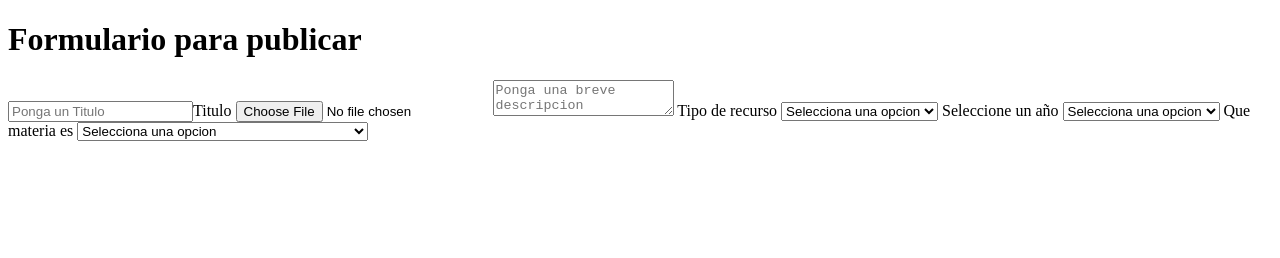
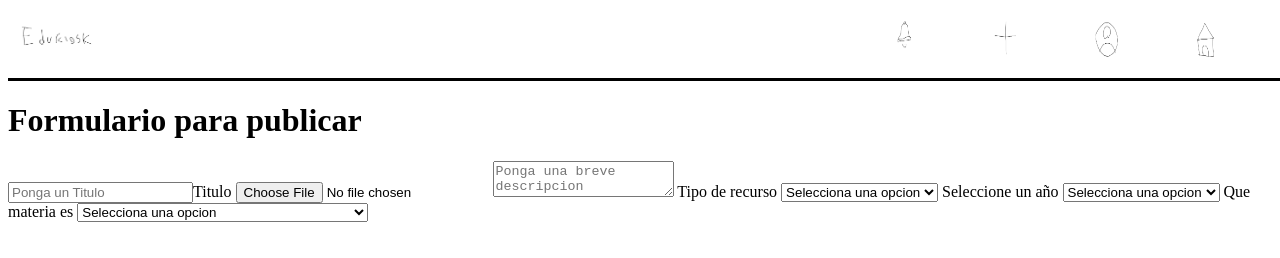
Before and after one commit to 3-TIC-ORT/proyecto-edukiosk, a plain HTML site: page Frontend/Publicar/index.html in a window 1280 px wide. Drawn offline with Linux system fonts and the light colour scheme.

Commit message:
Terminar el header y los iconos temporales

```diff
--- a/Frontend/Home/styles.css
+++ b/Frontend/Home/styles.css
@@ -24,5 +24,8 @@
     display: flex;
     align-items: center;
     justify-content: space-between;
-    border-bottom: 2px solid crimson
+    border-bottom: 3px solid black;
+    margin: 0px;
+    padding: 10px;
+    width: 100%;
 }
--- a/Frontend/Login/styles.css
+++ b/Frontend/Login/styles.css
@@ -1,12 +1,13 @@
 h1{
  font-size: 35px;
+ text-align: center;
 }
 
 form{
     display: flex;
     flex-direction: column;
- align-items: center;
- justify-content: center;
+    align-items: center;
+    justify-content: center;
 
 }
 button{
@@ -18,3 +19,18 @@ input{
     font-size: 20;
     margin-bottom: 15px;
 }
+
+/* CODIGO DEL HEADER */
+.header{
+    display: flex;
+    align-items: center;
+    justify-content: space-between;
+    border-bottom: 3px solid black;
+    margin: 0px;
+    padding: 10px;
+    width: 100%;
+}
+.header img{
+    width: 100px;
+    height: 50px;
+}
--- a/Frontend/Perfil/styles.css
+++ b/Frontend/Perfil/styles.css
@@ -0,0 +1,31 @@
+/* CODIGO DEL HEADER */
+
+.header ul {
+    list-style-type: none;
+    padding-right: 50px;
+    margin: 0;
+    gap: 50px;
+    display: flex;
+    flex-direction: row-reverse;
+}
+.header ul img{
+    width: 50px;
+    height: 50px;
+}
+
+.header img{
+    width: 100px;
+    height: 50px;
+    display: flex;
+    margin: 0;
+}
+
+.header{
+    display: flex;
+    align-items: center;
+    justify-content: space-between;
+    border-bottom: 3px solid black;
+    margin: 0px;
+    padding: 10px;
+    width: 100%;
+}
--- a/Frontend/Producto/styles.css
+++ b/Frontend/Producto/styles.css
@@ -0,0 +1,31 @@
+/* CODIGO DEL HEADER */
+
+.header ul {
+    list-style-type: none;
+    padding-right: 50px;
+    margin: 0;
+    gap: 50px;
+    display: flex;
+    flex-direction: row-reverse;
+}
+.header ul img{
+    width: 50px;
+    height: 50px;
+}
+
+.header img{
+    width: 100px;
+    height: 50px;
+    display: flex;
+    margin: 0;
+}
+
+.header{
+    display: flex;
+    align-items: center;
+    justify-content: space-between;
+    border-bottom: 3px solid black;
+    margin: 0px;
+    padding: 10px;
+    width: 100%;
+}
--- a/Frontend/Publicar/index.html
+++ b/Frontend/Publicar/index.html
@@ -8,6 +8,33 @@
     <link rel="stylesheet" href="styles.css">
 </head>
 <body>
+    <!-- HEADER -->
+    <nav>
+        <div class="header">
+            <img src="../../Imagenes/edukiosk.png" alt="LOGO">
+            <ul>
+                <li>
+                    <a href="../Home/index.html">
+                        <img src="../../Imagenes/home.png" alt="HOME">
+                    </a>
+                </li>
+                <li>
+                    <a href="../Perfil/index.html">
+                        <img src="../../Imagenes/perfil.png" alt="PERFIL">
+                    </a>
+                </li>
+                <li>
+                    <a href="../Publicar/index.html">
+                        <img src="../../Imagenes/crear.png" alt="CREAR">
+                    </a>
+                </li>
+                <li>
+                     <img src="../../Imagenes/notificaciones.png" alt="NOTIFICACIONES">
+                     <!-- PROGRAMAR DESPUES XQ FUNCIONA DIFERENTE A LOS DEMAS -->
+                </li>
+            </ul>
+        </div>
+    </nav>
     <h1>Formulario para publicar</h1>
     <script src="main.js"></script>
     <form id="formPublicar">
--- a/Frontend/Publicar/styles.css
+++ b/Frontend/Publicar/styles.css
@@ -1,4 +1,36 @@
-Titulo{
+/* CODIGO DEL HEADER */
+
+.header ul {
+    list-style-type: none;
+    padding-right: 50px;
+    margin: 0;
+    gap: 50px;
+    display: flex;
+    flex-direction: row-reverse;
+}
+.header ul img{
+    width: 50px;
+    height: 50px;
+}
+
+.header img{
+    width: 100px;
+    height: 50px;
+    display: flex;
+    margin: 0;
+}
+
+.header{
+    display: flex;
+    align-items: center;
+    justify-content: space-between;
+    border-bottom: 3px solid black;
+    margin: 0px;
+    padding: 10px;
+    width: 100%;
+}
+
+.Titulo{
     font-size: 25px;
    align-self: center;
 
```
Also changed, not shown: Frontend/Home/index.html (+6 -6 lines), Frontend/Login/index.html (+12 -6 lines), Frontend/Perfil/index.html (+27 -0 lines), Frontend/Producto/index.html (+27 -0 lines), Imagenes/crear.png (added), Imagenes/edukiosk.png (added), Imagenes/home.png (added), Imagenes/notificaciones.png (added), Imagenes/perfil.png (added).
